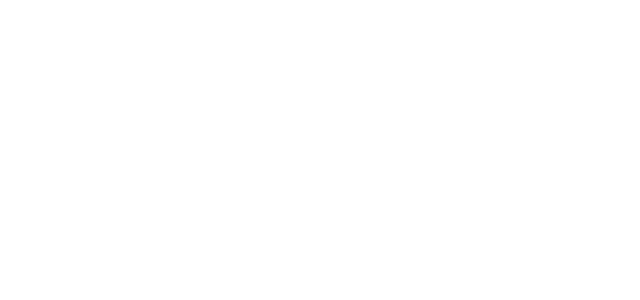
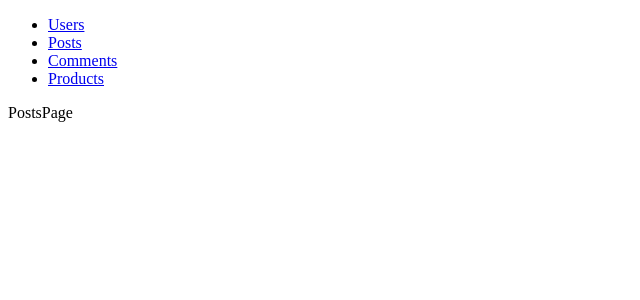
Before and after one commit to CodeScribe378/react-homework, a React (Vite) app: page /posts in a window 1280 px wide. Shown: the top 300 px of the page, without its empty margins (0-640 px from the left). Built offline with nearby package versions, Linux system fonts and the light colour scheme.

Commit message:
homework/lesson3/exercise2 is done

```diff
--- a/package.json
+++ b/package.json
@@ -11,7 +11,8 @@
   },
   "dependencies": {
     "react": "^19.0.0",
-    "react-dom": "^19.0.0"
+    "react-dom": "^19.0.0",
+    "react-router-dom": "7.0.1"
   },
   "devDependencies": {
     "@eslint/js": "^9.22.0",
--- /dev/null
+++ b/src/MainLayout/MainLayout.tsx
@@ -0,0 +1,13 @@
+import MenuComponent from "../Menu/MenuComponent.tsx";
+import {Outlet} from "react-router-dom";
+
+
+const MainLayoutComponent=()=>{
+    return(
+        <div>
+            <MenuComponent/>
+            <Outlet/>
+        </div>
+    )
+}
+export default MainLayoutComponent
--- /dev/null
+++ b/src/Menu/MenuComponent.tsx
@@ -0,0 +1,16 @@
+import {Link} from "react-router-dom";
+
+
+const MenuComponent =()=>{
+    return(
+        <div>
+            <ul>
+                <li><Link to={'users'}>Users</Link></li>
+                <li><Link to={'posts'}>Posts</Link></li>
+                <li><Link to={'comments'}>Comments</Link></li>
+                <li><Link to={'products'}>Products</Link></li>
+            </ul>
+        </div>
+    )
+}
+export default MenuComponent
--- /dev/null
+++ b/src/pages/CommentPage.tsx
@@ -0,0 +1,7 @@
+
+const CommentPage=()=>{
+    return (
+        <div>Comment Page</div>
+    )
+}
+export default CommentPage
--- /dev/null
+++ b/src/pages/PostsPage.tsx
@@ -0,0 +1,9 @@
+
+const PostsPage =()=>{
+    return(
+        <div>
+            PostsPage
+        </div>
+    )
+}
+export default PostsPage
--- /dev/null
+++ b/src/pages/ProductsPage.tsx
@@ -0,0 +1,7 @@
+
+const ProductsPage =()=>{
+    return(
+        <div>Products Page</div>
+    )
+}
+export default ProductsPage
--- /dev/null
+++ b/src/pages/UsersPage/UsersPage.tsx
@@ -0,0 +1,9 @@
+
+const UsersPageComponent=()=>{
+    return(
+        <div>
+            usersPage
+        </div>
+    )
+}
+export default UsersPageComponent
```
Also changed, not shown: src/main.tsx (+17 -3 lines).
